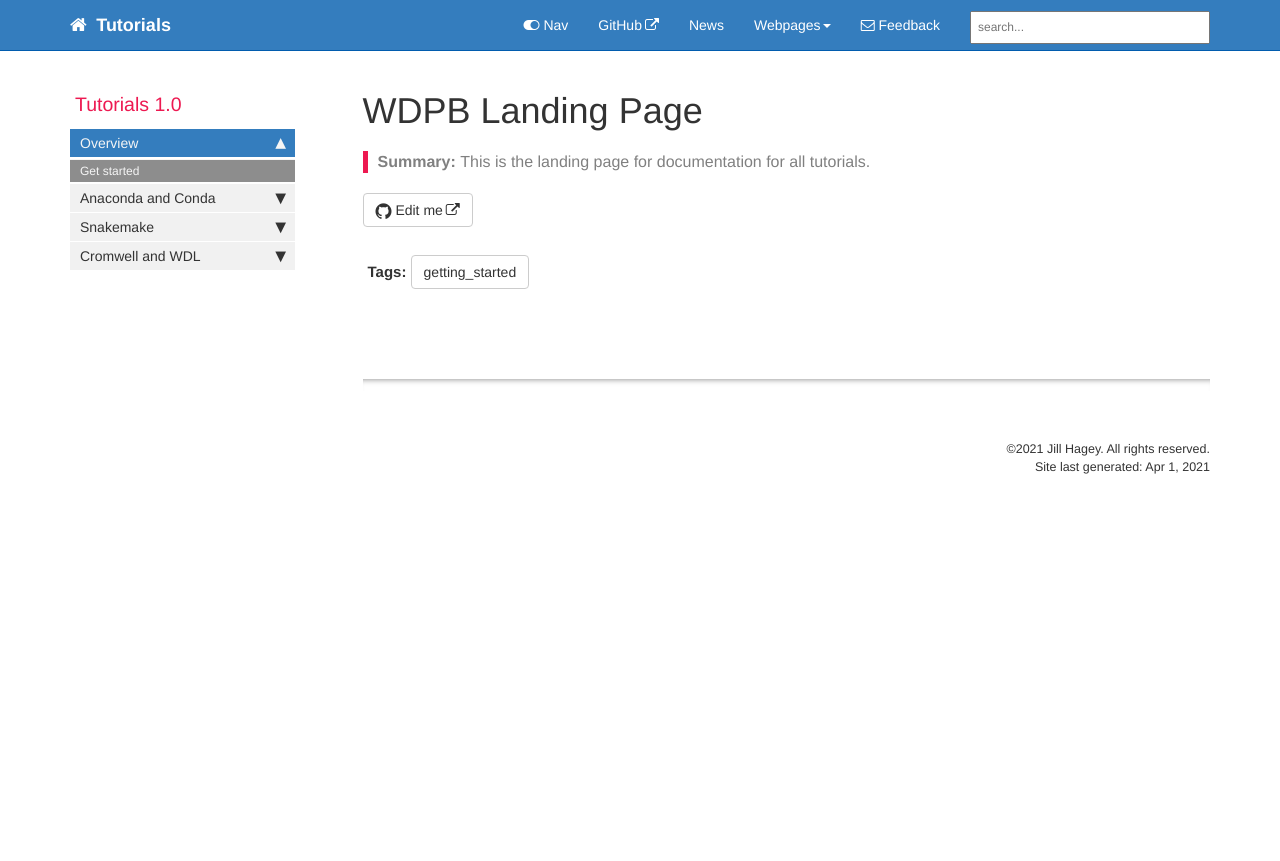
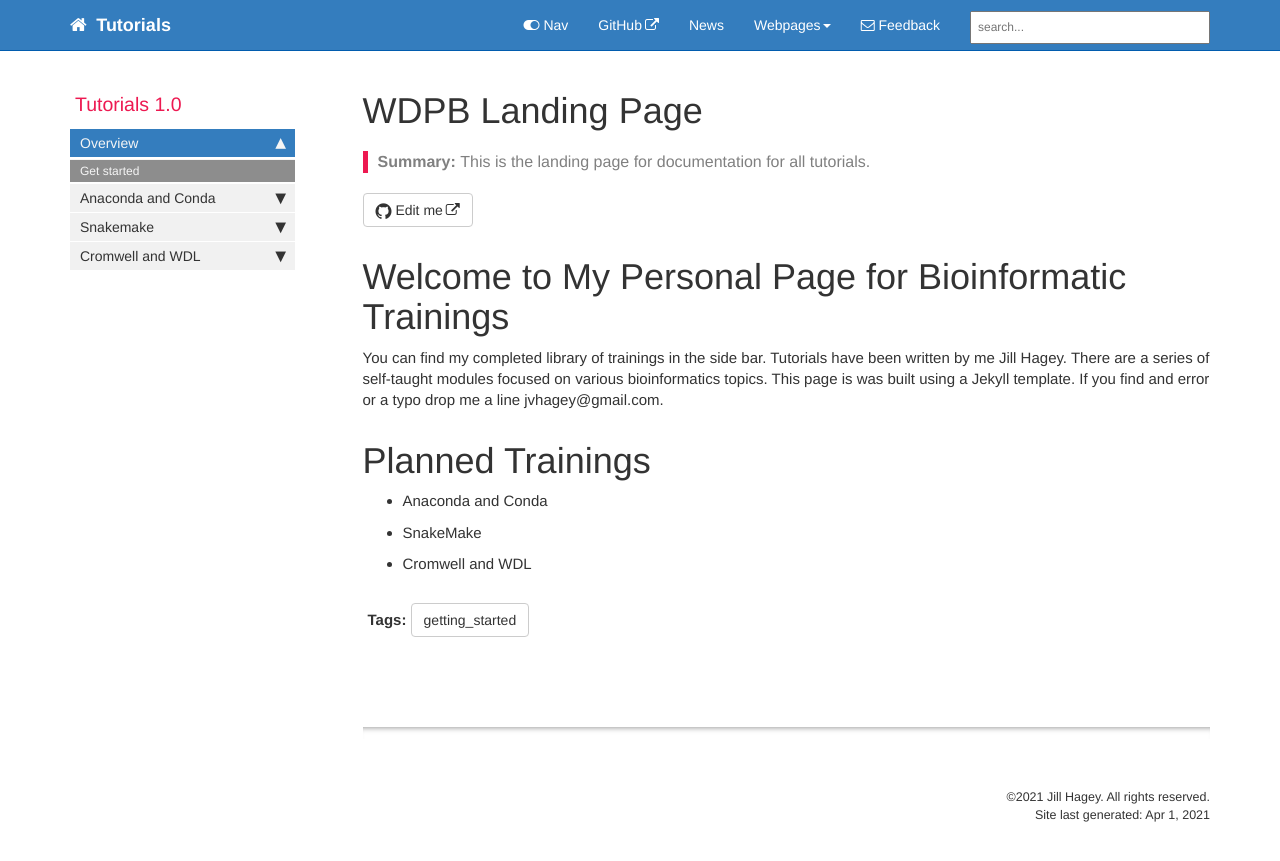
Before and after one commit to jvhagey/Tutorials, a Jekyll site: the page built from index.md, in a window 1280 px wide. Shown: the top 861 px of the page. Built offline with Jekyll 4.4.1, drawn with Linux system fonts in a browser that asks for light colours; comment, search, counter and statistics services are not loaded.

Commit message:
Update index.md

```diff
--- a/index.md
+++ b/index.md
@@ -6,3 +6,14 @@ sidebar: mydoc_sidebar
 permalink: index.html
 summary: This is the landing page for documentation for all tutorials.
 ---
+
+# Welcome to My Personal Page for Bioinformatic Trainings
+
+You can find my completed library of trainings in the side bar. Tutorials have been written by me Jill Hagey. There are a series of self-taught modules focused on various bioinformatics topics. This page is was built using a Jekyll template. If you find and error or a typo drop me a line jvhagey@gmail.com.
+
+
+# Planned Trainings
+
+- Anaconda and Conda
+- SnakeMake
+- Cromwell and WDL
```
